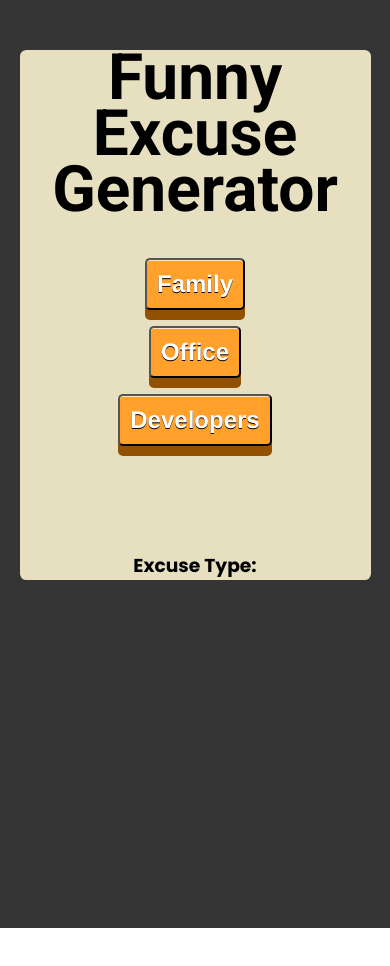
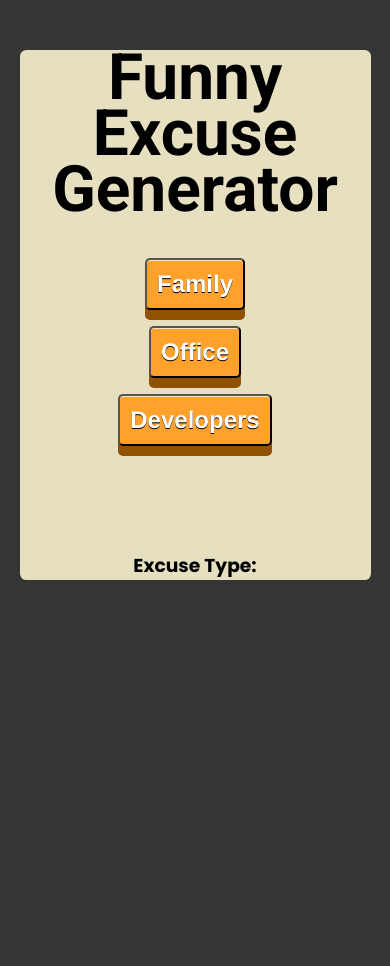
Before and after one commit to MuhammadZohaib28/funnyexcusegenerator, a React (Vite) app: page / in a window 390 px wide. Shown: the top 966 px of the page. Before the commit the page ends 928 px from the top, so only its background shows below. Built offline with nearby package versions, Linux system fonts and the light colour scheme; a web font is replaced by a local one.

Commit message:
Responsiveness Added

```diff
--- a/src/index.css
+++ b/src/index.css
@@ -8,6 +8,6 @@
 
 @media (max-width: 768px) {
   #root{
-    height: 110vh;
+    height: 115vh;
   }
 }
```
